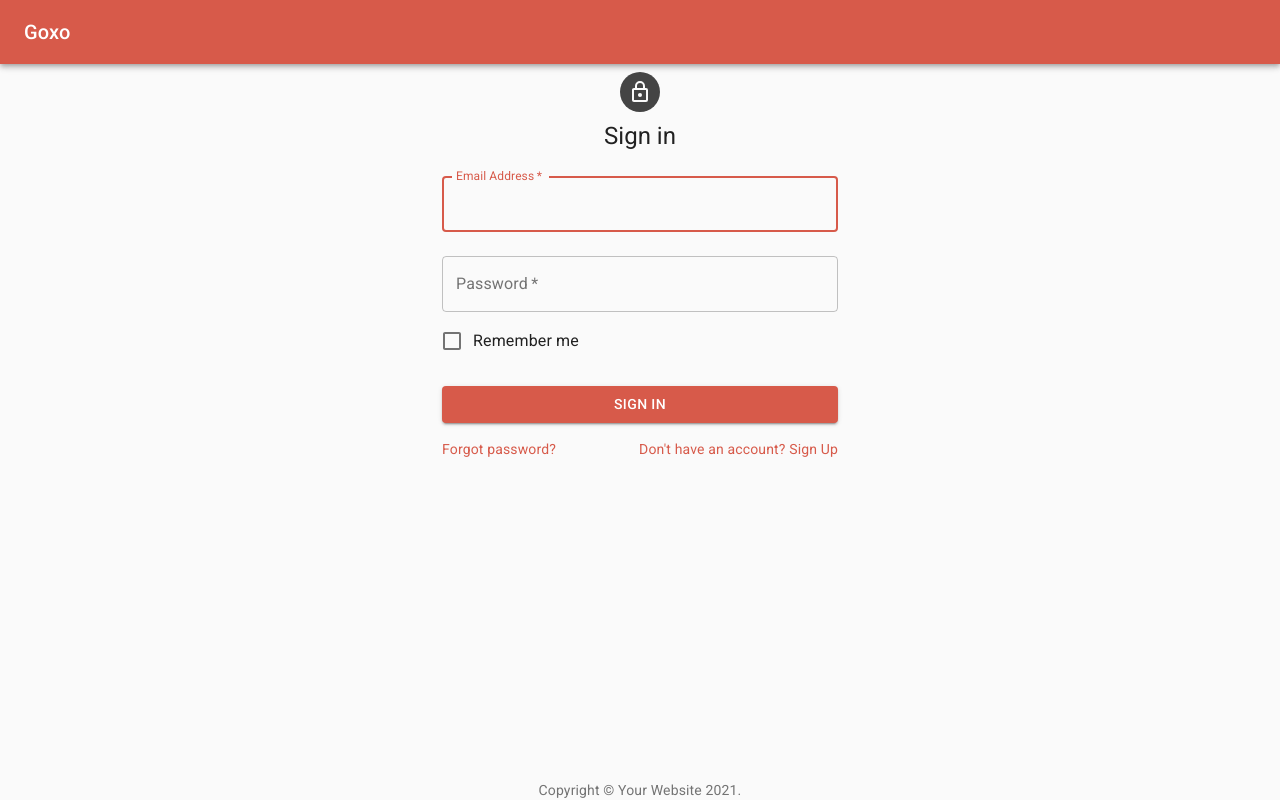
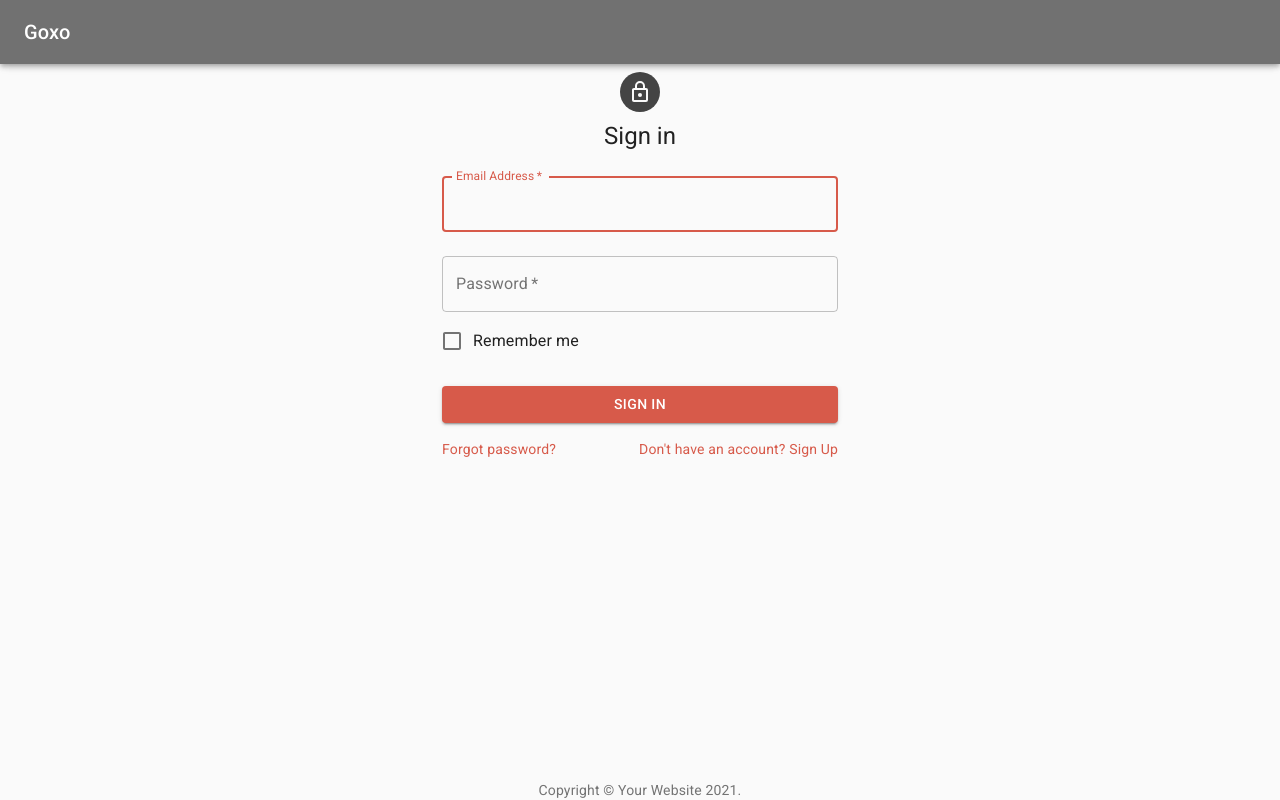
Before and after one commit to barbarad91/goxo, a React (Create React App) app in the folder client/: page /signin in a window 1280 px wide. Built offline with nearby package versions, Linux system fonts and the light colour scheme; no server answers.

Commit message:
Edit navbar

```diff
--- a/client/src/Components/NavBar.tsx
+++ b/client/src/Components/NavBar.tsx
@@ -2,15 +2,12 @@ import { createStyles, makeStyles, Theme } from '@material-ui/core/styles'
 import AppBar from '@material-ui/core/AppBar'
 import Toolbar from '@material-ui/core/Toolbar'
 import Typography from '@material-ui/core/Typography'
-// import IconButton from '@material-ui/core/IconButton'
 import Icon from '@mdi/react'
 import { mdiAccount, mdiLogoutVariant } from '@mdi/js'
-import { useState } from 'react'
 import { Link } from 'react-router-dom'
 import { useLoggedUserContext } from 'src/Pages/LoggedUserContext'
-import clsx from 'clsx'
 import AuthService from 'src/Services/auth.service'
-import { Button, IconButton } from '@material-ui/core'
+import { IconButton } from '@material-ui/core'
 
 const NavBar = () => {
   const classes = useStyles()
@@ -26,7 +23,7 @@ const NavBar = () => {
 
   return (
     <div className={classes.root}>
-      <AppBar position="absolute" className={classes.appBar}>
+      <AppBar className={classes.appBar}>
         <Toolbar className={classes.toolbar}>
           <Typography variant="h6" className={classes.title} component={Link} to="/">
             Goxo
@@ -36,7 +33,7 @@ const NavBar = () => {
               <Link to="/profile" className={classes.linkIcon}>
                 <Icon path={mdiAccount} size={1}></Icon>
               </Link>
-              <IconButton onClick={signOut}>
+              <IconButton onClick={signOut} className={classes.linkIcon}>
                 <Icon path={mdiLogoutVariant} size={1} />
               </IconButton>
             </>
@@ -56,7 +53,8 @@ const useStyles = makeStyles(({ palette, spacing }: Theme) =>
       paddingRight: spacing(3),
     },
     appBar: {
-      // backgroundColor: palette.secondary.main,
+      position: 'fixed',
+      backgroundColor: palette.secondary.main + 'C0',
     },
     title: {
       flexGrow: 1,
```
